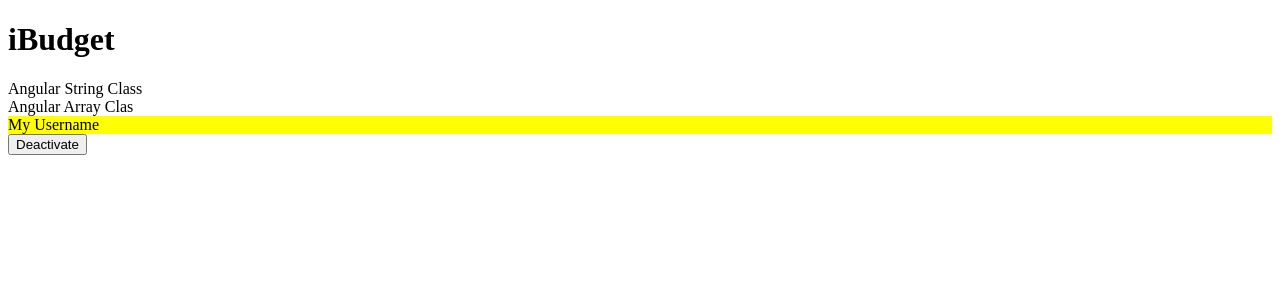
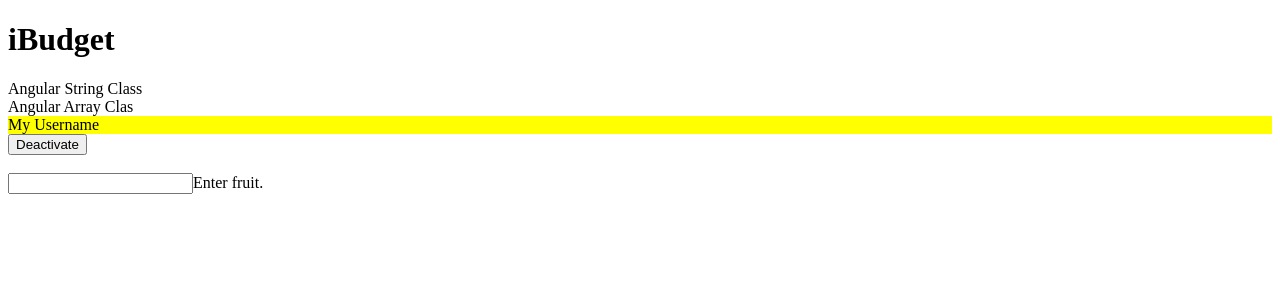
Before and after one commit to delima-justine/my_app, an Angular app: page / in a window 1280 px wide. Shown: the top 300 px of the page. Built offline with nearby package versions, Linux system fonts and the light colour scheme.

Commit message:
add switch case.

```diff
--- a/src/app/app.html
+++ b/src/app/app.html
@@ -15,3 +15,19 @@
 } @else {
   <button (click)="isActive.set(true)">Activate</button>
 }
+
+<!-- Switch Case -->
+<br><br>
+<input [(ngModel)]="fruit">
+
+@switch(fruit()) {
+  @case("apple") {
+    <span>An apple is red</span>
+  }
+  @case("banana") {
+    <span>A banana is yellow</span>
+  }
+  @default {
+    <span>Enter fruit.</span>
+  }
+}
--- a/src/app/app.ts
+++ b/src/app/app.ts
@@ -1,10 +1,11 @@
 import { CommonModule } from '@angular/common';
 import { Component, signal } from '@angular/core';
+import { FormsModule } from '@angular/forms';
 import { RouterOutlet } from '@angular/router';
 
 @Component({
   selector: 'app-root',
-  imports: [RouterOutlet, CommonModule],
+  imports: [RouterOutlet, CommonModule, FormsModule],
   templateUrl: './app.html',
   styleUrl: './app.css'
 })
@@ -13,4 +14,5 @@ export class App {
   myClass = signal('my-class');
   myClasses = signal(['first', 'second']);
   isActive = signal(true);
+  fruit = signal('');
 }
```
